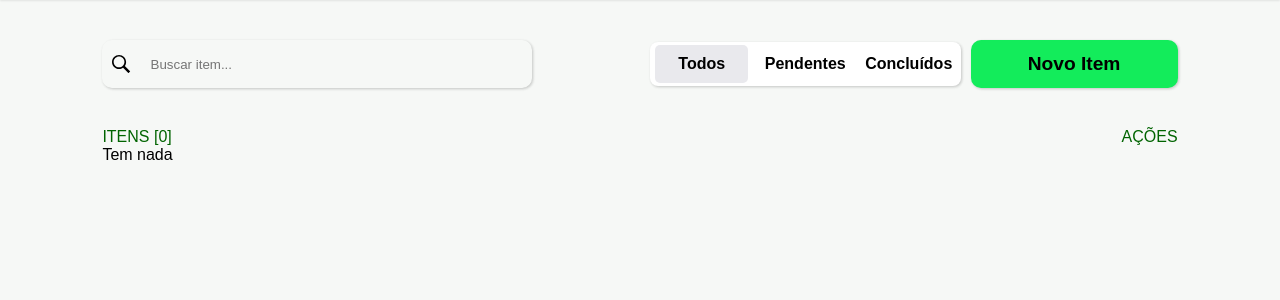
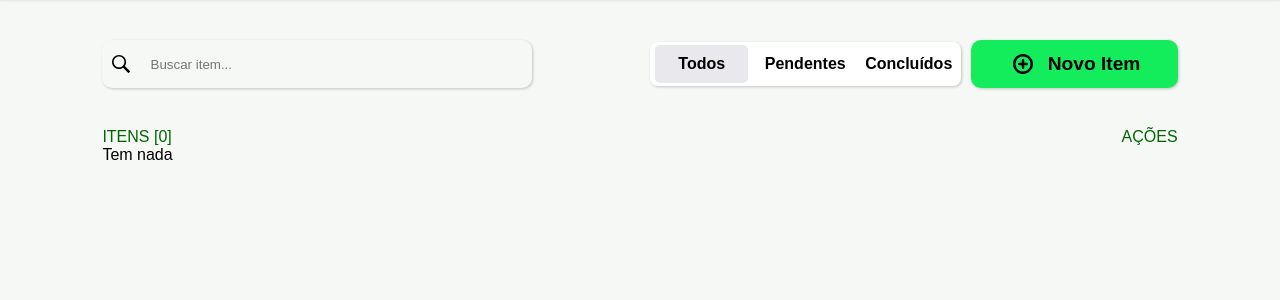
Before and after one commit to Joljolionn/jarvis, a FastAPI app: page / in a window 1280 px wide. Shown: the part 60-360 px from the top of the page. Run offline with FastAPI, Linux system fonts and the light colour scheme; data that the repository does not hold is empty.

Commit message:
feat: adicionar icone no botao de addItem

```diff
--- a/main.py
+++ b/main.py
@@ -25,7 +25,7 @@ async def get_root(request: Request, response: Response):
             print(f"{item.name} - {item.completed}")
     print("Página atualizada")
     return templates.TemplateResponse(
-        "pages/listPage.html",
+        "pages/list.html",
         {"request": request, "items": items, "itemslength": len(items)},
     )
 
@@ -36,7 +36,7 @@ async def get_message(request: Request):
     message = json.loads(res.text)
 
     return templates.TemplateResponse(
-        "pages/messagePage.html", {"request": request, "message": message["mensage"]}
+        "pages/message.html", {"request": request, "message": message["mensage"]}
     )
 
 
--- a/static/css/pages/list.css
+++ b/static/css/pages/list.css
@@ -104,6 +104,10 @@
     font-weight: 600;
     border-radius: 10px;
     background-color: #13ec5b;
+    display: flex;
+    align-items: center;
+    justify-content: center;
+    gap: 10px;
     border: none;
     box-shadow:
         rgba(0, 0, 0, 0.07) 1px 1px 3px,
@@ -112,7 +116,14 @@
     transition: all 0.3s ease-in-out;
 }
 
-.topBar .right>button:hover {
+#addItemButton svg{
+    height: 20px;
+    width: 20px;
+    margin: 0 5px;
+}
+
+
+.topBar .right>span:hover {
     filter: brightness(0.90);
 }
 
--- a/templates/pages/listPage.html
+++ b/templates/pages/list.html
@@ -39,7 +39,7 @@
                 <span>Concluídos</span>
             </label>
         </div>
-        <button id="addItemButton">Novo Item</button>
+        <span id="addItemButton">{% include 'icons/plusbutton.svg' %} Novo Item</span>
     </div>
 </div>
         {% include "components/itemsList.html" %}
```
Also changed, not shown: README.md, static/js/listPage.js (deleted), templates/pages/message.html (renamed from templates/pages/messagePage.html).
